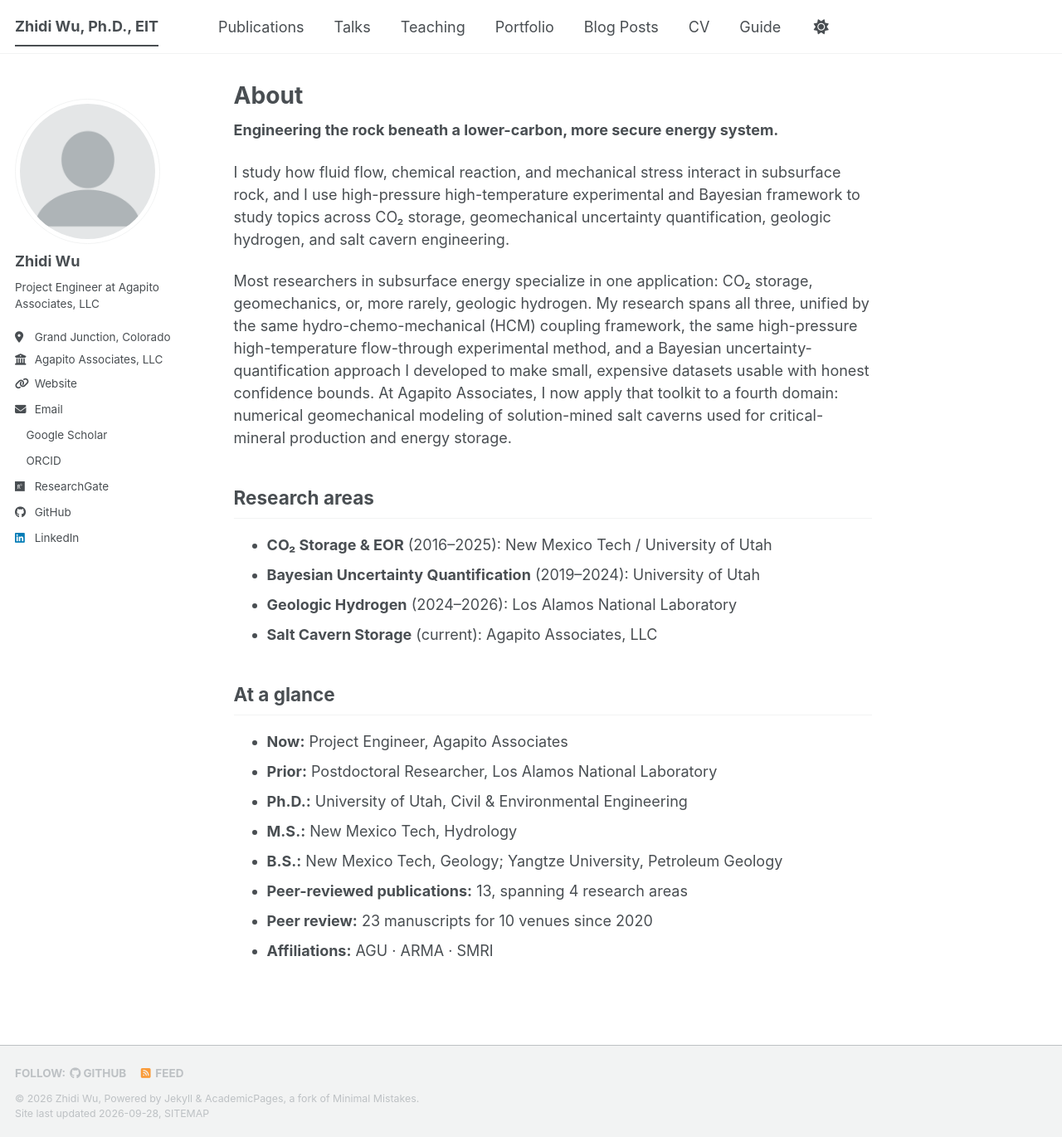
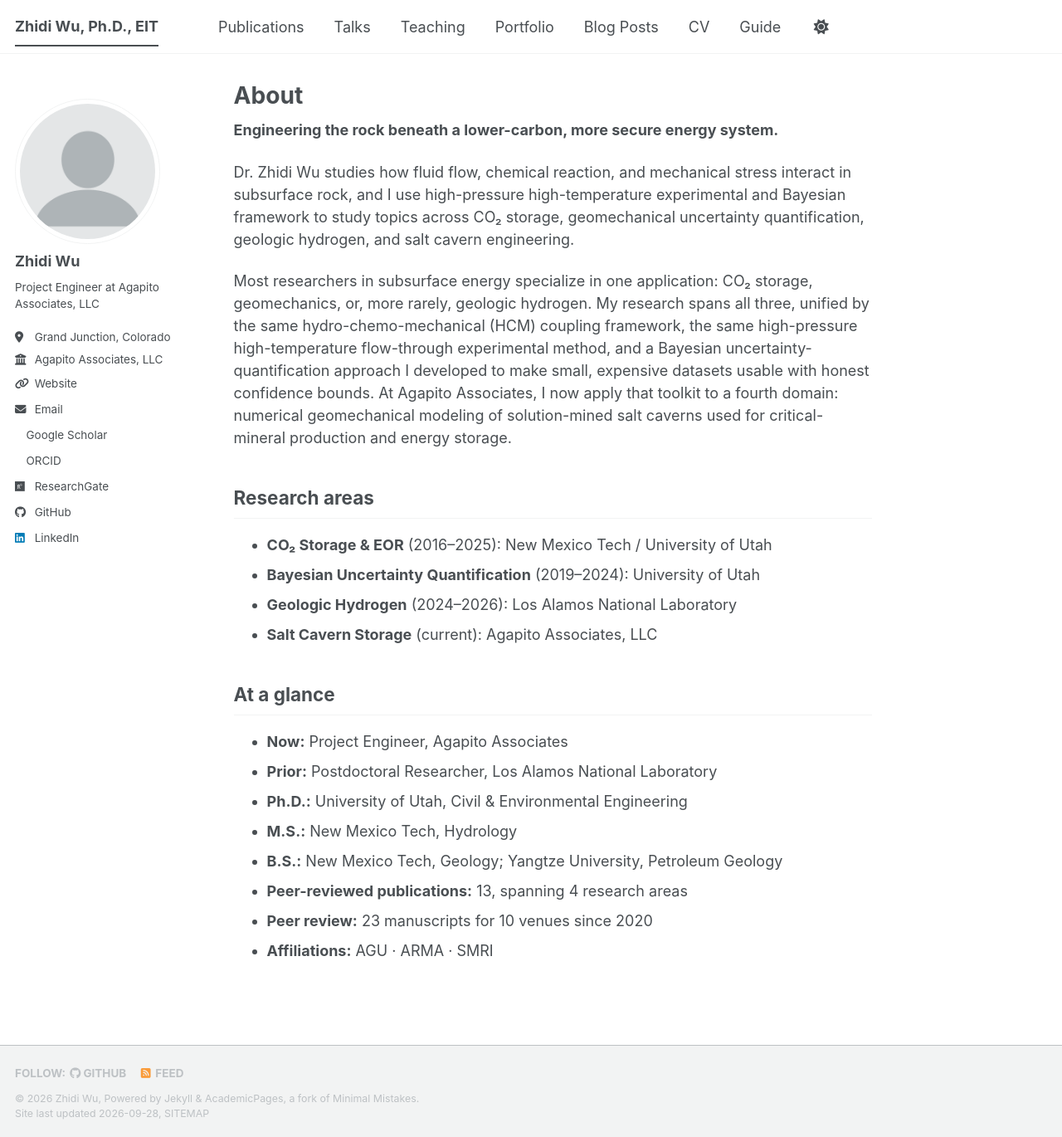
Before and after one commit to zhidiwu/zhidiwu.github.io, a Jekyll site: the page built from _pages/about.md, in a window 1280 px wide and 1370 px high. Shown: the whole window at 83% size. Built offline with Jekyll 4.4.1, drawn with Linux system fonts in a browser that asks for light colours; a style sheet for code colours, icons or effects is not loaded.

Commit message:
Update about.md

```diff
--- a/_pages/about.md
+++ b/_pages/about.md
@@ -9,7 +9,7 @@ redirect_from:
 
 **Engineering the rock beneath a lower-carbon, more secure energy system.**
 
-I study how fluid flow, chemical reaction, and mechanical stress interact in subsurface rock, and I use high-pressure high-temperature experimental and Bayesian framework to study topics across CO₂ storage, geomechanical uncertainty quantification, geologic hydrogen, and salt cavern engineering.
+Dr. Zhidi Wu studies how fluid flow, chemical reaction, and mechanical stress interact in subsurface rock, and I use high-pressure high-temperature experimental and Bayesian framework to study topics across CO₂ storage, geomechanical uncertainty quantification, geologic hydrogen, and salt cavern engineering.
 
 Most researchers in subsurface energy specialize in one application: CO₂ storage, geomechanics, or, more rarely, geologic hydrogen. My research spans all three, unified by the same hydro-chemo-mechanical (HCM) coupling framework, the same high-pressure high-temperature flow-through experimental method, and a Bayesian uncertainty-quantification approach I developed to make small, expensive datasets usable with honest confidence bounds. At Agapito Associates, I now apply that toolkit to a fourth domain: numerical geomechanical modeling of solution-mined salt caverns used for critical-mineral production and energy storage.
 
```
